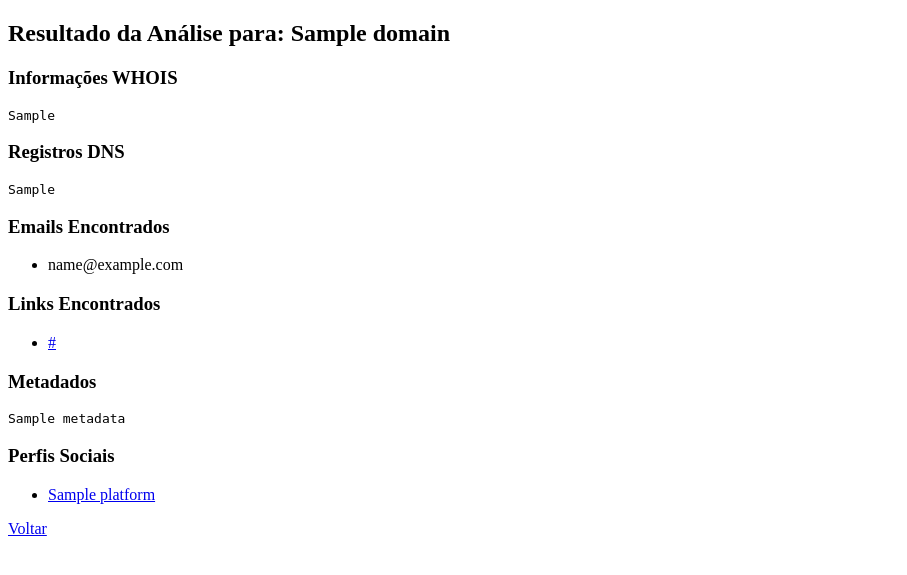
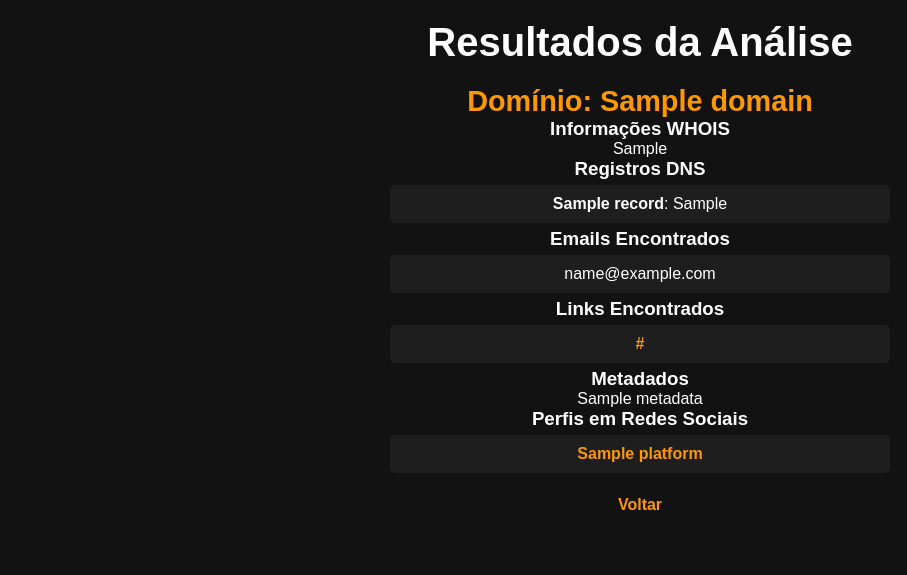
Before and after one commit to escariao/osint-toolkit, a Flask app: template templates/result.html in a window 1280 px wide. Shown: the top 575 px of the page, without its empty margins (0-907 px from the left). Run offline with Flask 2, Linux system fonts and the light colour scheme; the template is opened without the code that fills it: most values are stand-ins (such as "Sample title", 1, 10 or a date in 2020).

Commit message:
Add files via upload

```diff
--- a/templates/result.html
+++ b/templates/result.html
@@ -3,53 +3,55 @@
 <head>
     <meta charset="UTF-8">
     <meta name="viewport" content="width=device-width, initial-scale=1.0">
-    <title>Resultado - OSINT Toolkit</title>
+    <title>OSINT Toolkit - Resultados</title>
+    <link rel="stylesheet" href="{{ url_for('static', filename='style.css') }}">
 </head>
 <body>
-    <h2>Resultado da Análise para: {{ domain }}</h2>
+    <h1>Resultados da Análise</h1>
+
+    <h2>Domínio: {{ domain }}</h2>
 
     <h3>Informações WHOIS</h3>
-    <pre>{{ whois_data or "Nenhuma informação disponível" }}</pre>
+    <pre>{{ whois_data | default("Nenhuma informação disponível") }}</pre>
 
     <h3>Registros DNS</h3>
-    <pre>{{ dns_records }}</pre>
+    <ul>
+        {% for record, values in dns_records.items() %}
+            <li><strong>{{ record }}</strong>: {{ values | default("Nenhuma informação disponível") }}</li>
+        {% endfor %}
+    </ul>
 
     <h3>Emails Encontrados</h3>
-    {% if emails %}
     <ul>
         {% for email in emails %}
             <li>{{ email }}</li>
+        {% else %}
+            <li>Nenhum email encontrado.</li>
         {% endfor %}
     </ul>
-    {% else %}
-        <p>Nenhum email encontrado.</p>
-    {% endif %}
 
     <h3>Links Encontrados</h3>
-    {% if links %}
     <ul>
         {% for link in links %}
             <li><a href="{{ link }}" target="_blank">{{ link }}</a></li>
+        {% else %}
+            <li>Nenhum link encontrado.</li>
         {% endfor %}
     </ul>
-    {% else %}
-        <p>Nenhum link encontrado.</p>
-    {% endif %}
 
     <h3>Metadados</h3>
-    <pre>{{ metadata }}</pre>
+    <pre>{{ metadata | default("Nenhum metadado encontrado") }}</pre>
 
-    <h3>Perfis Sociais</h3>
-    {% if social_profiles %}
+    <h3>Perfis em Redes Sociais</h3>
     <ul>
-            {% for platform, url in social_profiles.items() %}
-                <li><a href="{{ url }}" target="_blank">{{ platform }}</a></li>
+        {% for platform, profile_link in social_profiles.items() %}
+            <li><a href="{{ profile_link }}" target="_blank">{{ platform }}</a></li>
+        {% else %}
+            <li>Nenhum perfil encontrado.</li>
         {% endfor %}
     </ul>
-    {% else %}
-        <p>Nenhum perfil social encontrado.</p>
-    {% endif %}
 
+    <br>
     <a href="/">Voltar</a>
 </body>
 </html>
```
Lines whose indentation alone changed are shown as unchanged.
